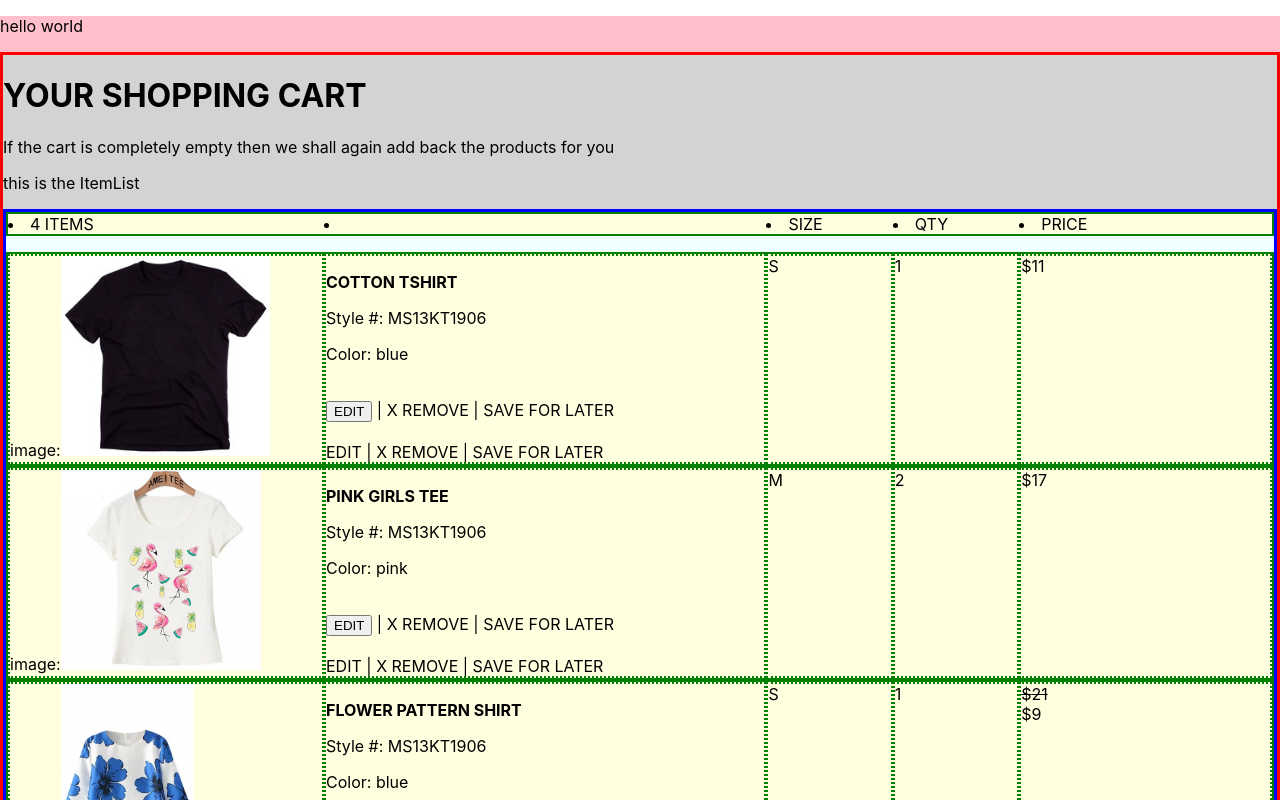
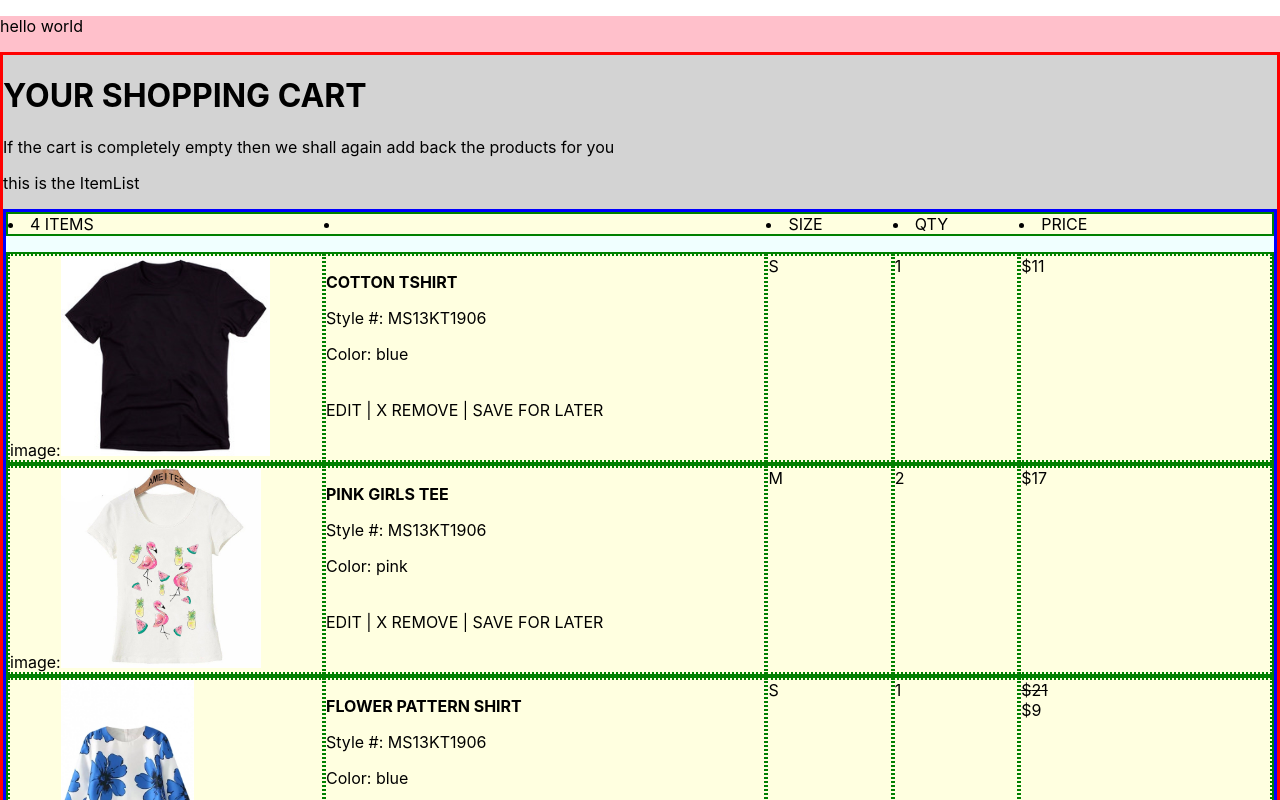
Before and after one commit to ethanryan/shopping-cart, a React (Create React App) app: page / in a window 1280 px wide. Shown: the top 800 px of the page. Built offline with nearby package versions, Linux system fonts and the light colour scheme.

Commit message:
updating buttons in EachItem

```diff
--- a/src/components/EachItem.js
+++ b/src/components/EachItem.js
@@ -35,12 +35,7 @@ class EachItem extends Component {
 
           <br></br>
 
-          <button value={this.props.index} onClick={this.props.toggleEditMode}>EDIT</button> | <button className="unstyled-button" value={this.props.index} onClick={this.props.handleDeleteItem}>X REMOVE</button> | <span>SAVE FOR LATER</span>
-<div></div>
-
-<br></br>
-
-          <span id="edit-button">EDIT</span> | <button className="unstyled-button" value={this.props.index} onClick={this.props.handleDeleteItem}>X REMOVE</button> | <span>SAVE FOR LATER</span>
+          <button className="unstyled-button" value={this.props.index} onClick={this.props.toggleEditMode}>EDIT</button> | <button className="unstyled-button" value={this.props.index} onClick={this.props.handleDeleteItem}>X REMOVE</button> | <span>SAVE FOR LATER</span>
         </li>
 
           <li>
```
